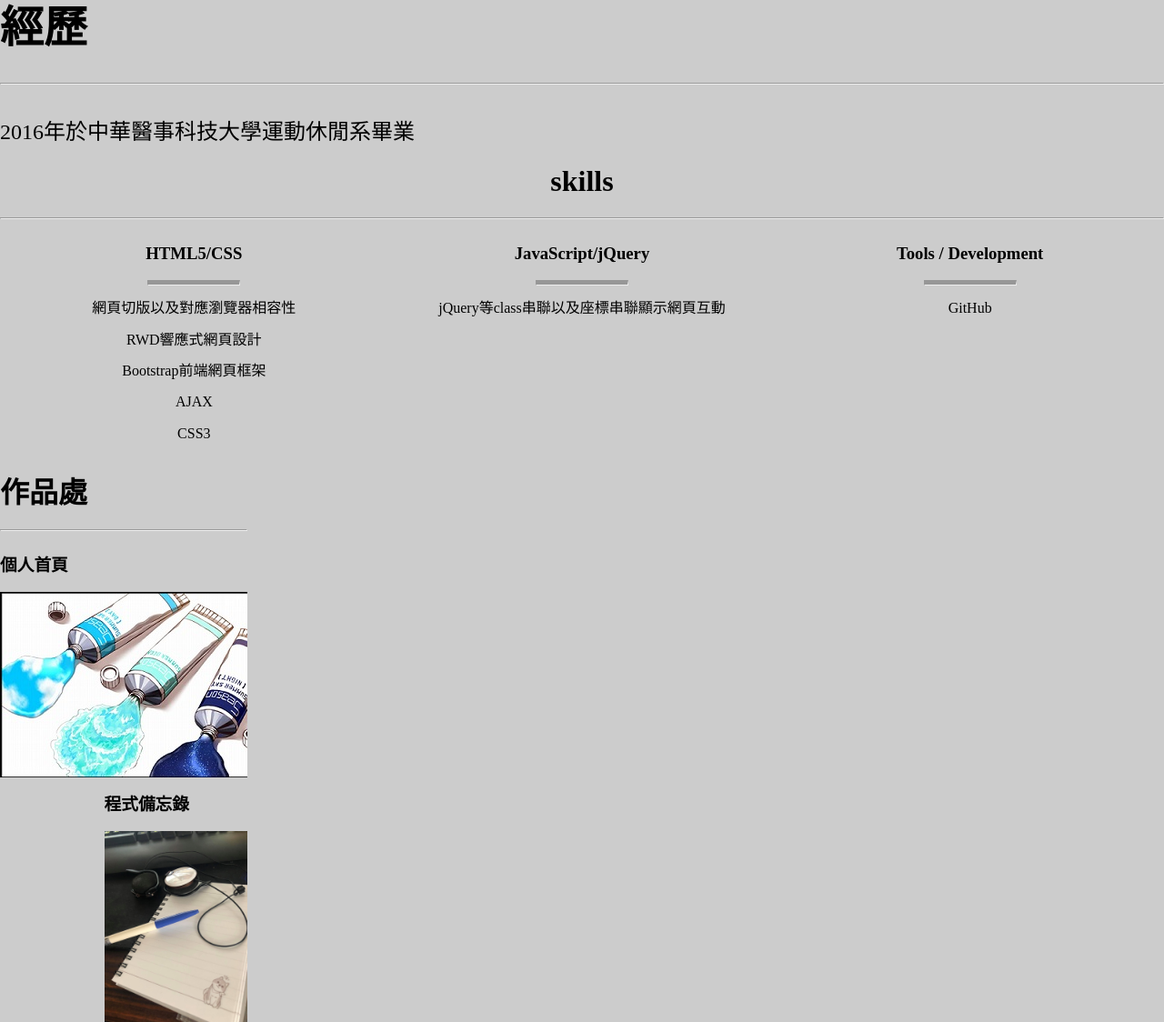
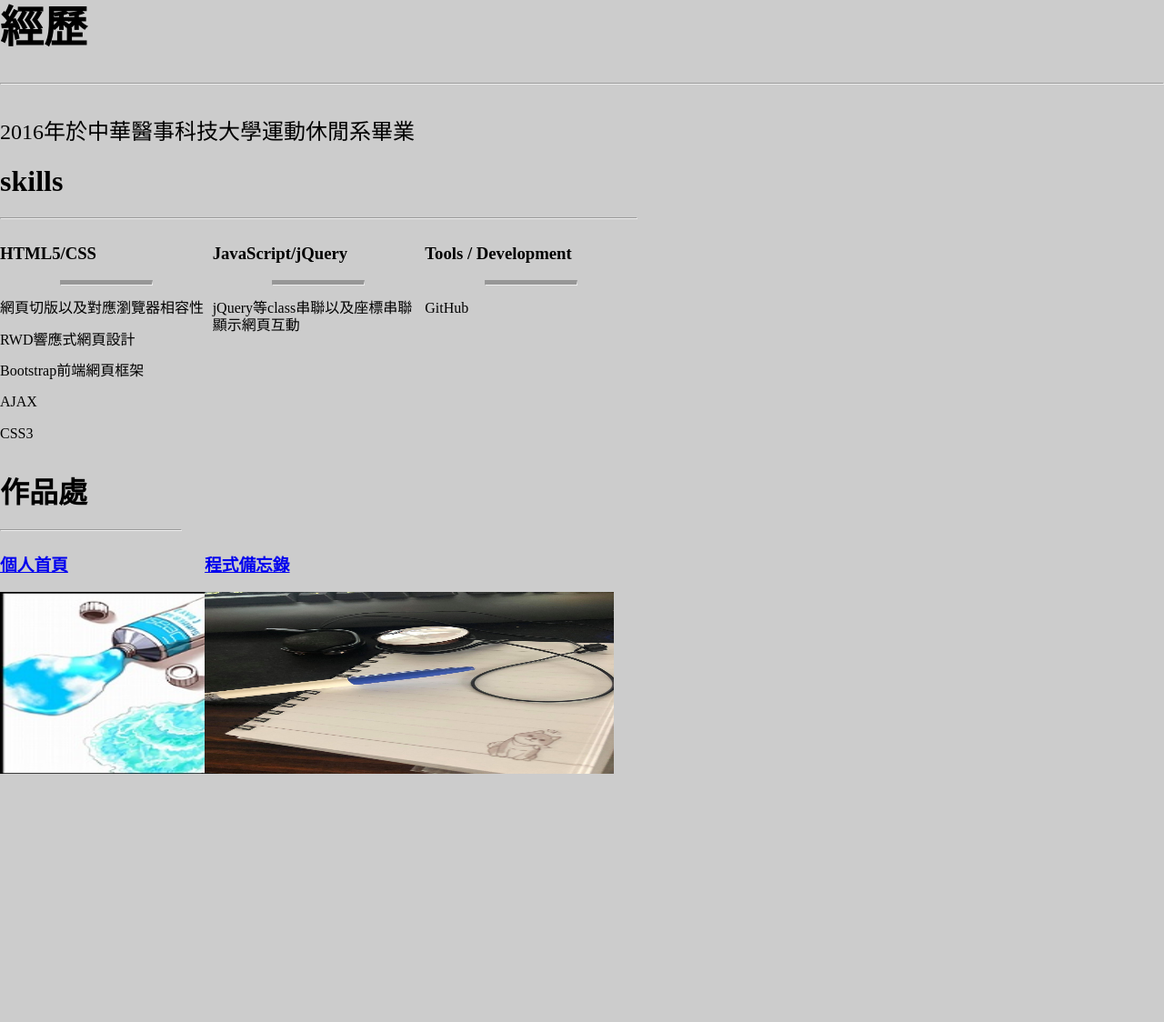
Before and after one commit to yutafu/yutafu.github.io, a plain HTML site: page index.html in a window 1280 px wide. Shown: the part 229-1353 px from the top of the page at 91% size. After the commit the page ends 1080 px from the top, so only its background shows below. Drawn offline with Linux system fonts and the light colour scheme.

Commit message:
Add files via upload

```diff
--- a/index.html
+++ b/index.html
@@ -46,7 +46,7 @@
 			<hr />
             <br>2016年於中華醫事科技大學運動休閒系畢業</br>
 			</div>	<!--經歷-->
-            <div class="row-skiu">
+            <div class="row-nt clearfix">
 			<h1 class="title">skills</h1>
 			<hr />
 			  <div class="col-4">
@@ -72,25 +72,21 @@
 		<!--技能-->
 		</div>
 
-		<div class="works clearfix">
+		<div class="works">
           <h1 class="title">作品處</h1>
           <hr />
-          <div class="row clearfix">
-            <div class="col-6">
+        <div class="row clearfix">
+            <div class="col-6"><a href="https://yutafu.github.io/?fbclid=IwAR2YszUkr_omSH3TnlPI4pViuAnAhwFScPgNA7ru2a1uZMnzrcpUQH2YTis">
               <h3>個人首頁</h3>
-              <div class="thumbnail">
-            <a href="https://yutafu.github.io/?fbclid=IwAR2YszUkr_omSH3TnlPI4pViuAnAhwFScPgNA7ru2a1uZMnzrcpUQH2YTis"><img src="jpg/c5hi.jpg" alt=""></a>
-          </div>
-            </div>
-            <div class="col-6-rig">
+			<img src="jpg/c5hi.jpg" width="450" height="200" alt="">
+		</a></div>
+
+            <div class="col-6"><a href="https://yutafu.github.io/Memorandum/">
               <h3>程式備忘錄</h3>
-              <div class="Memo">
-            <a href="https://yutafu.github.io/Memorandum/"><img src="jpg/home.jpg" alt=""></a>
-          </div>
-            </div>
-          </div>
-
+			<img src="jpg/home.jpg"  width="450" height="200"alt="">
+		 </a></div>
+		</div>
+	</div>
         <!--作品-->
-		 </div>
 </body>
 </html>
```
